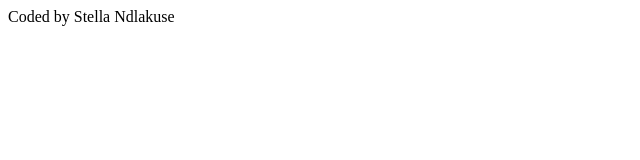
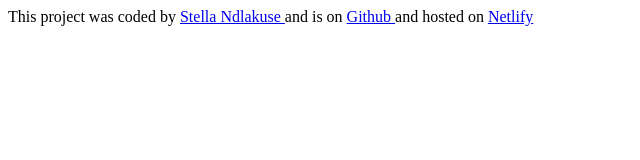
Before and after one commit to StellaNDL/weather-forecast, a plain HTML site: page index.html in a window 1280 px wide. Shown: the whole page, without its empty margins (0-640 px from the left). Drawn offline with Linux system fonts and the light colour scheme.

Commit message:
Added limks to the footer

```diff
--- a/index.html
+++ b/index.html
@@ -6,6 +6,8 @@
     <title>Weather Forecast</title>
 </head>
 <body>
-    <footer>Coded by Stella Ndlakuse </footer>
+    <footer>This project was coded by <a href="https://github.com/StellaNDL" target="_blank"> Stella Ndlakuse </a>
+    and is on <a href= "https://github.com/StellaNDL/weather-forecast" target="_blank"> Github </a> and hosted on <a href="https://weather-forecast-app18-11.netlify.app/" target="_blank">Netlify</a>
+ </footer>
 </body>
 </html>
```
